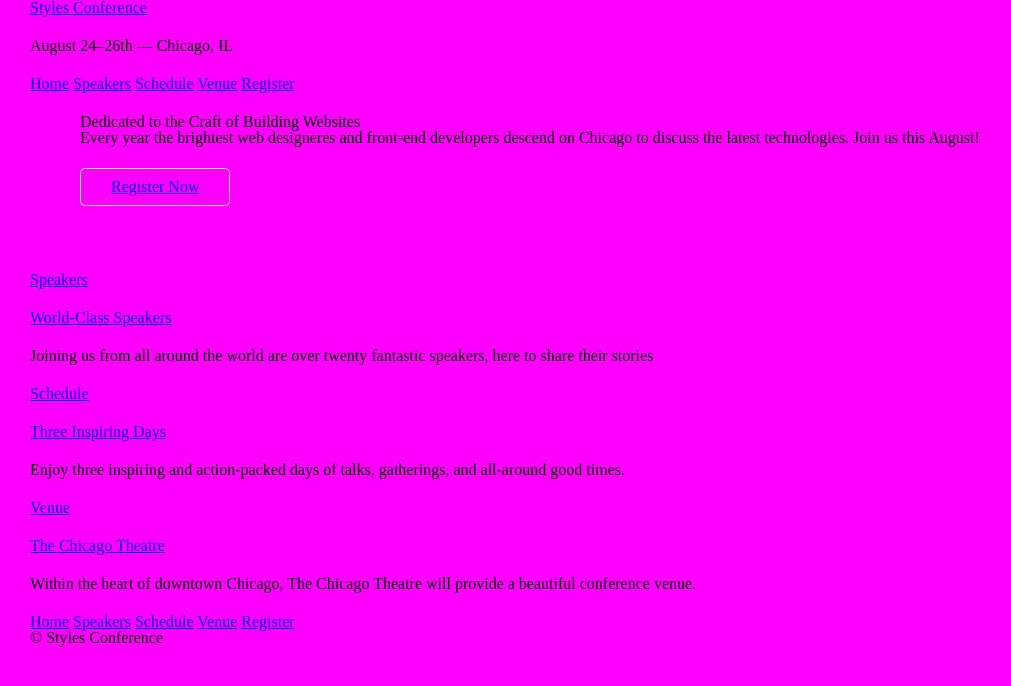
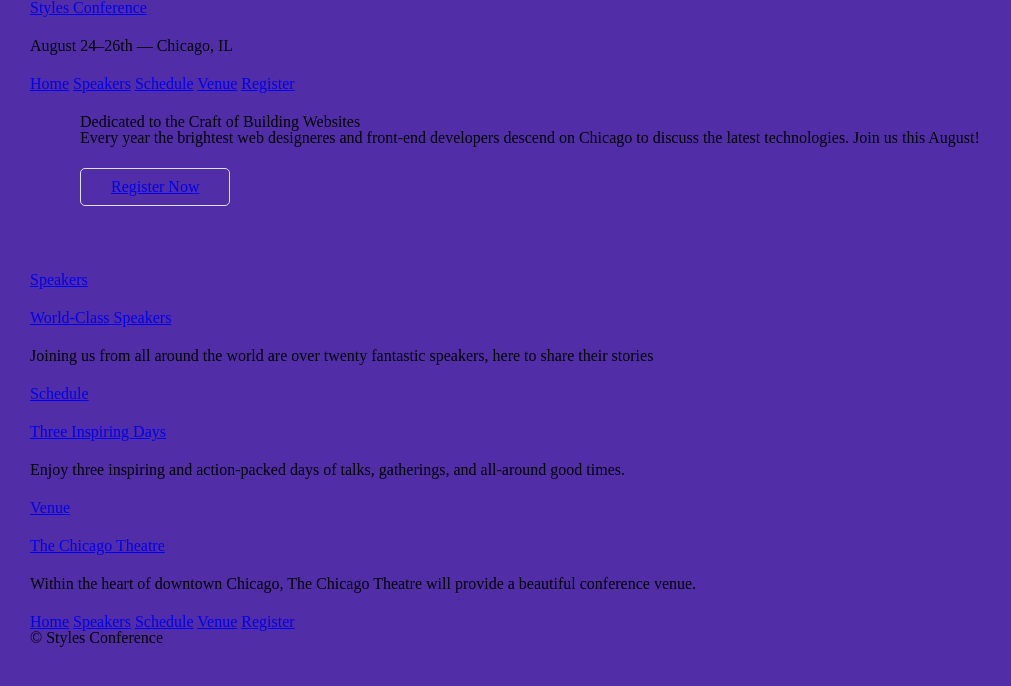
Before and after one commit to Jack-Copland/learninghtml, a plain HTML site: page html/index.html in a window 1280 px wide. Shown: the whole page, without its empty margins (0-1011 px from the left). Drawn offline with Linux system fonts and the light colour scheme.

Commit message:
tuning the background colours

```diff
--- a/html/assets/stylesheets/main.css
+++ b/html/assets/stylesheets/main.css
@@ -28,7 +28,7 @@ footer, header, hgroup, menu, nav, section {
   display: block;
 }
 body {
-  background-color: magenta;
+  background-color: #512DA8;
   line-height: 1;
 }
 ol, ul {
```
